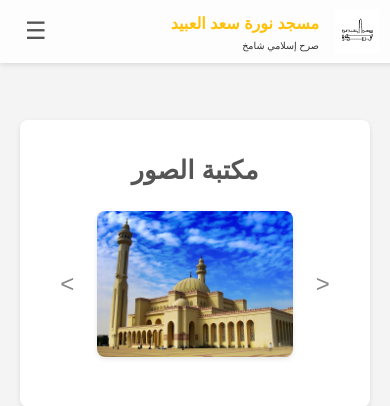
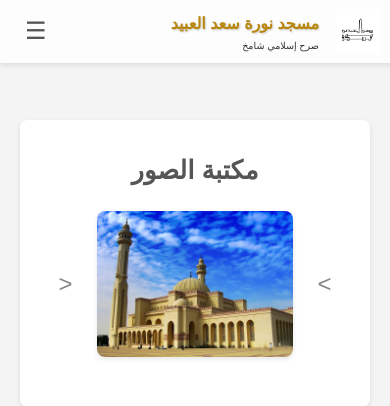
Before and after one commit to itsengmarwan/Nora-Mosque, a PHP site: page / in a window 390 px wide. Shown: the top 406 px of the page. Run offline with PHP 8.4, Linux system fonts and the light colour scheme.

Commit message:
Update style.css

```diff
--- a/style.css
+++ b/style.css
@@ -65,7 +65,10 @@ header.menu-open {
     font-size: 1.1em;
     margin-bottom: 0;
     white-space: nowrap;
-    color: #FFC107; /* تغيير لون اسم المسجد للذهبي */
+    /* ذهبي أغمق مع لمعة بسيطة */
+    color: #b8860b; /* ذهبي أغمق (DarkGoldenrod) */
+    /* ممكن نضيف تأثير ظل خفيف عشان اللمعة */
+    text-shadow: 1px 1px 2px rgba(0, 0, 0, 0.2);
 }
 
 .logo-text p {
@@ -442,7 +445,8 @@ main {
         font-size: 1em;
         margin-bottom: 0;
         white-space: nowrap;
-        color: #FFC107; /* تغيير لون اسم المسجد للذهبي */
+        color: #b8860b; /* ذهبي أغمق */
+        text-shadow: 1px 1px 2px rgba(0, 0, 0, 0.2); /* ظل خفيف للمعة */
     }
 
     .logo-text p {
@@ -516,14 +520,3 @@ main {
         max-width: 70%; /* تكبير حجم الصورة */
         height: auto;
         border-radius: 8px;
-        box-shadow: 0 2px 5px rgba(0, 0, 0, 0.1);
-        margin: 0 10px; /* إضافة هوامش جانبية للصورة */
-    }
-
-    #prev-btn, #next-btn {
-        position: static; /* عشان يتبع تخطيط الفليكس */
-        transform: translateY(0); /* إلغاء التحويل الرأسي */
-        margin: 0 5px;
-        display: block;
-        text-align: center;
-        color:
```
